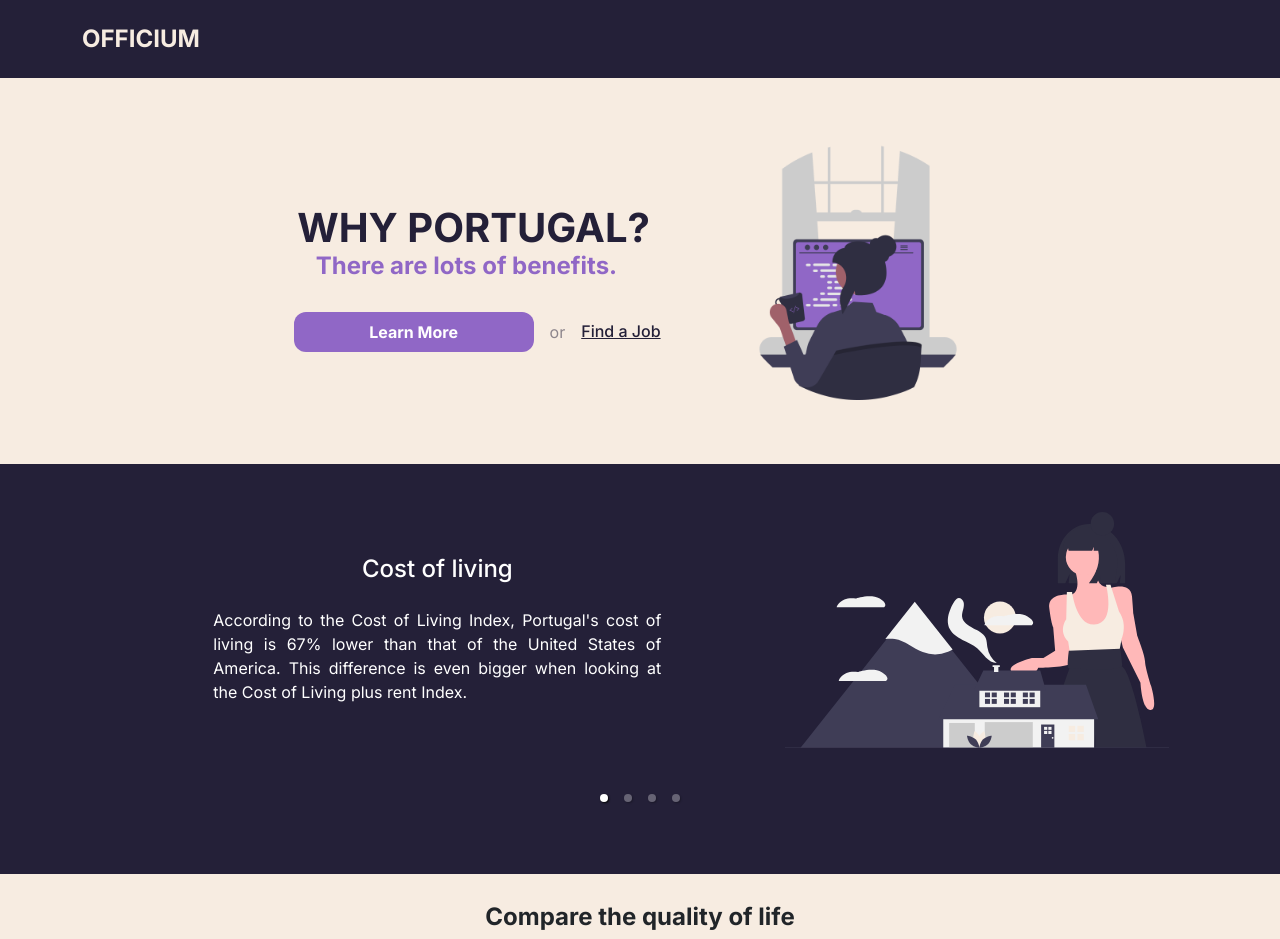
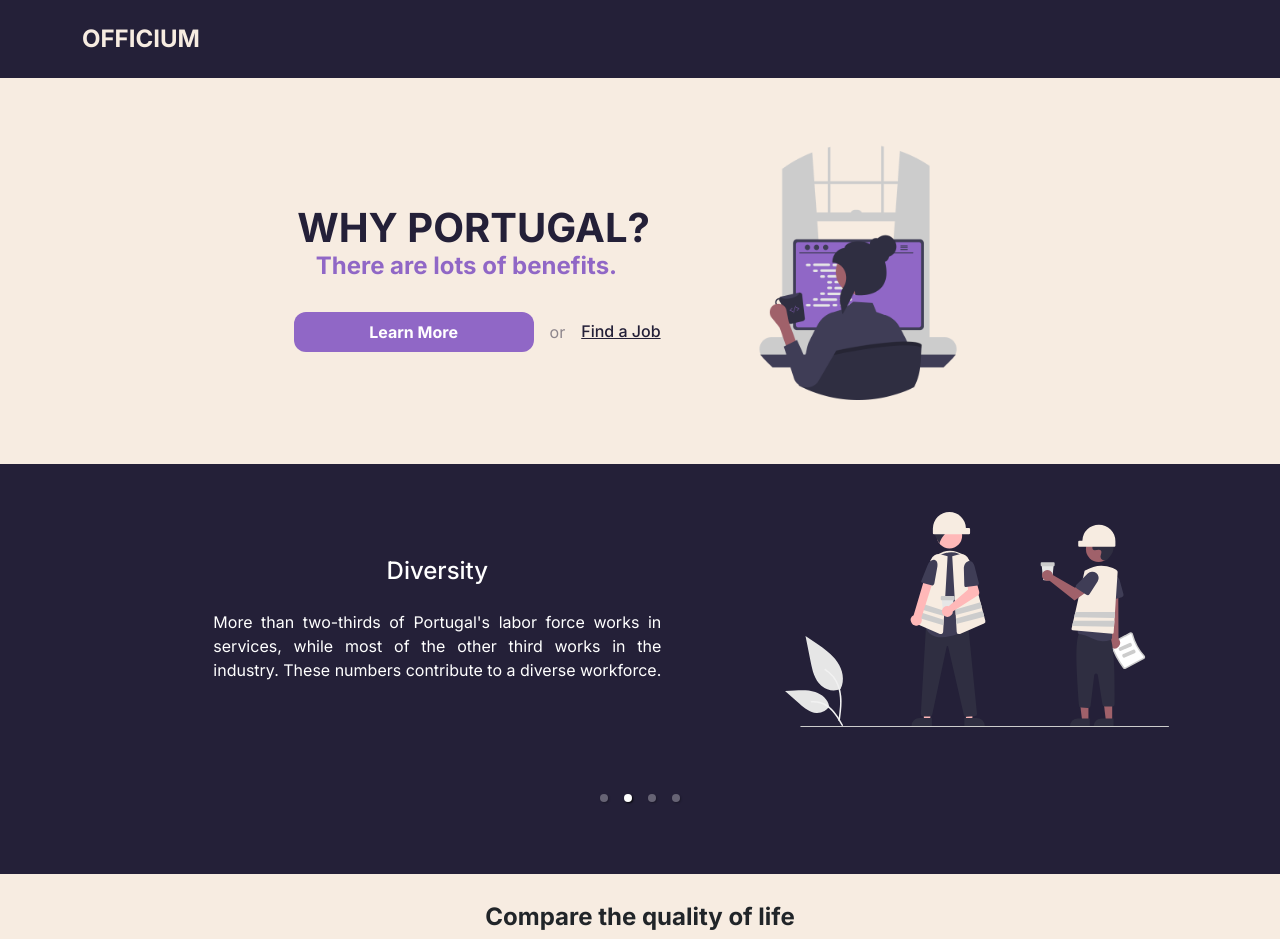
Before and after one commit to gitHubTiagoMarques/officium, a React (Create React App) app: page / in a window 1280 px wide. Shown: the top 939 px of the page. Built offline with nearby package versions, Linux system fonts and the light colour scheme.

Commit message:
carrossel final

```diff
--- a/src/components/carro.js
+++ b/src/components/carro.js
@@ -12,7 +12,7 @@ class Carro extends Component {
     render(){
         return(
 
-        <Carousel className={"text-white showArrows={true} onChange={onChange} onClickItem={onClickItem}"}>
+        <Carousel autoPlay interval={5000} infiniteLoop className={"text-white showArrows={true} onChange={onChange} onClickItem={onClickItem} "}>
             <div className={"carro"}>
             <div className={"col-sm-7 carroinfo"}>
             <h2 className={'titlecarro'}>Cost of living</h2>
```
